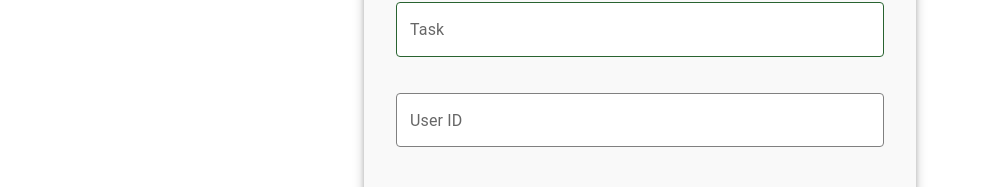
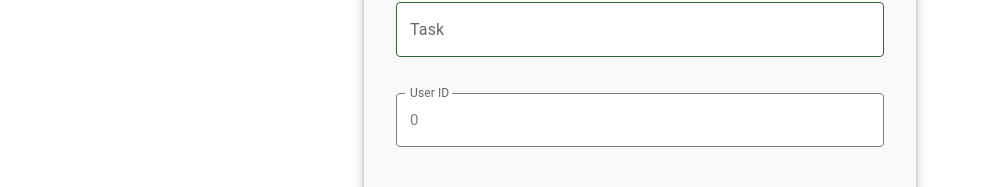
Before and after one commit to haniejnsh/veempars-project, a React (Vite) app in the folder code-challenge/: page /add in a window 1280 px wide. Shown: the part 220-407 px from the top of the page, without its empty margins (0-983 px from the left). Built offline with nearby package versions, Linux system fonts and the light colour scheme.

Commit message:
complete add page

```diff
--- a/code-challenge/src/hooks/useAdd.ts
+++ b/code-challenge/src/hooks/useAdd.ts
@@ -3,10 +3,16 @@ import axios from "../services/baseService";
 import { ADD_URL } from "../services/api";
 import { queryClient } from "../lib/reactQuery";
 
+interface taskType{
+    todo:string;
+    userId:number;
+    completed:boolean;
+}
+
 export default function useAdd() {
 
   const mutation= useMutation({
-    mutationFn: async (task) => {
+    mutationFn: async (task:taskType) => {
       const res = await axios.post(ADD_URL,task);
       return res.data;
     },
--- a/code-challenge/src/pages/add-page/components/AddForm.tsx
+++ b/code-challenge/src/pages/add-page/components/AddForm.tsx
@@ -1,14 +1,26 @@
 import { Formik, Form } from 'formik';
 import * as Yup from 'yup';
 import { TextField, Button, RadioGroup, FormControlLabel, Radio, Box } from '@mui/material';
+import useAdd from '../../../hooks/useAdd';
+
+interface taskType{
+    todo:string;
+    userId:number;
+    completed:boolean;
+}
 
 export default function AddForm() {
-
+    const {mutate}=useAdd()
   return (
     <Formik
-        initialValues={{todo:"",completed:"",userId:"" }}
+        initialValues={{todo:"",completed:"",userId:0 }}
         onSubmit={(values,{ resetForm }) => {
-            console.log(values);
+            const task:taskType={
+                todo:values.todo,
+                userId:values.userId,
+                completed:(values.completed=="true")?true:false,
+            }
+            mutate(task)
             resetForm()
         }}
         validationSchema={
@@ -21,7 +33,7 @@ export default function AddForm() {
         validateOnChange={false}
         validateOnBlur={false}
     >
-      {({ values, handleChange, handleBlur, errors, touched }) => (
+      {({ values, handleChange, errors }) => (
         <Form>
         <Box sx={{
             display:"flex",
```
